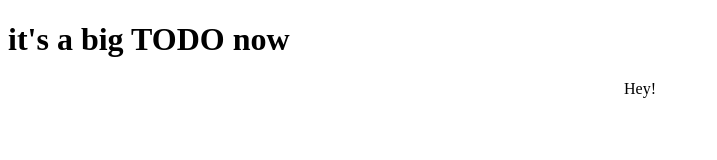
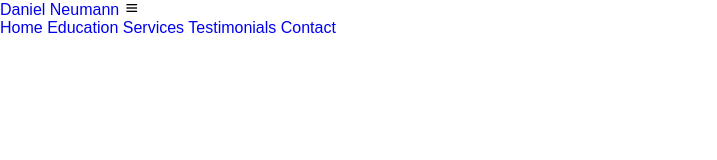
Before and after one commit to danielneu-dev/danielneu-dev.github.io, a plain HTML site: page index.html in a window 1280 px wide. Shown: the whole page, without its empty margins (0-717 px from the left). Drawn offline with nearby package versions, Linux system fonts and the light colour scheme.

Commit message:
created environment

```diff
--- a/index.html
+++ b/index.html
@@ -1,15 +1,28 @@
 <!DOCTYPE html>
-<html>
+<html lang="en">
 <head>
-    <title>My Portfolio</title>
   <meta charset="UTF-8">
+  <meta name="viewport" content="width=device-width, initial-scale=1.0">
+  <title>Portfolio Website</title>
+  <link rel="stylesheet" href="style.css">
+  <link href='https://unpkg.com/boxicons@2.1.4/css/boxicons.min.css' rel='stylesheet'>
 </head>
 <body>
-    <header>
-      <h1>it's a big TODO now</h1>
+
+  <header class="header">
+    <a href="#home" class="logo">Daniel <span>Neumann</span></a>
+
+    <i class='bx bx-menu' id="menu-icon"></i>
+
+    <nav class="navbar">
+      <a href="#home" class="active">Home</a>
+      <a href="#education">Education</a>
+      <a href="#services">Services</a>
+      <a href="#testimonials">Testimonials</a>
+      <a href="#contact">Contact</a>
+    </nav>
   </header>
-    <main>
-      <div align="center">Hey!</div>
-    </main>
+
+  <script src="script.js"></script>
 </body>
 </html>
--- /dev/null
+++ b/style.css
@@ -0,0 +1,17 @@
+* {
+  margin: 0;
+  padding: 0;
+  box-sizing: border-box;
+  text-decoration: none;
+  border: none;
+  outline: none;
+  scroll-behavior: smooth;
+  font-family: "Poppins", sans-serif;
+}
+
+:root {
+  --bg-color: #080808;
+  --second-bg-color: #131313;
+  --text-color: white;
+  --main-color: #00ffee;
+}
```
Also changed, not shown: script.js (added), 1 other file. Lines whose indentation alone changed are shown as unchanged.
